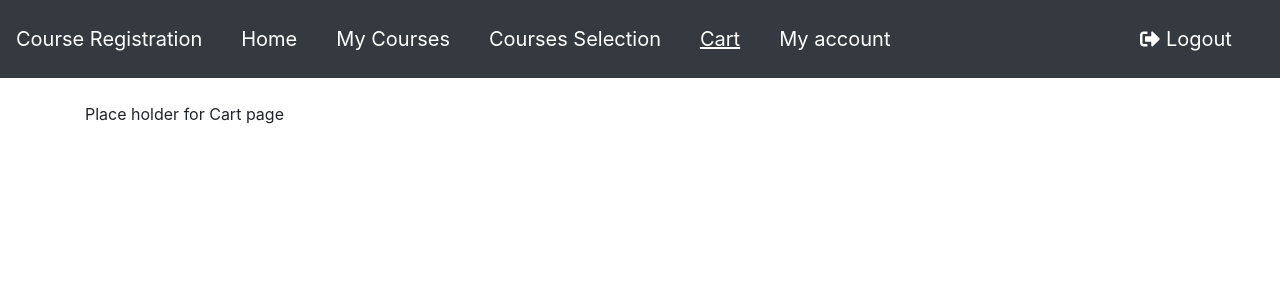
After one commit to Sumanth-Katnam/DBMS_431W, a Flask app: page /cart in a window 1280 px wide. The commit adds this page. Shown: the top 300 px of the page. Run offline with Flask 2, Linux system fonts and the light colour scheme; the visitor is signed in with stand-in values (Sample User, id 1); some libraries are stand-ins or nearby versions.

Commit message:
Added Placeholder pages

```diff
--- a/application.py
+++ b/application.py
@@ -1,9 +1,9 @@
 from flask import Flask
 
-from pyFiles.login.login import login_blueprints
+from pyFiles.routes.routes import routes_blueprints
 
 application = app = Flask(__name__)
-app.register_blueprint(login_blueprints)
+app.register_blueprint(routes_blueprints)
 
 app.secret_key = "I am Batman"
 
--- /dev/null
+++ b/pyFiles/routes/routes.py
@@ -0,0 +1,66 @@
+from flask import render_template, redirect, url_for, request, session, Blueprint
+from functools import wraps
+from ..login import login
+
+routes_blueprints = Blueprint('routes', __name__, template_folder='templates')
+
+# HELPER FUNCTIONS
+def loginRequired(f):
+    @wraps(f)
+    def wrap(*args, **kwargs):
+        if session['logged_in']:
+            return f(*args, **kwargs)
+        else:
+            return redirect(url_for('routes.r_login', error="Please log-in first"))
+    return wrap
+
+
+@routes_blueprints.route('/')
+def r_entry():
+    return redirect('/login')
+
+@routes_blueprints.route('/login', methods=['GET', 'POST'])
+def r_login():
+    error = None
+    if request.method == 'POST':
+        error = login(request.form['userName'], request.form['password'])
+        print(error)
+        if not error:
+            session['logged_in'] = True
+            session['userName'] = request.form['userName']
+            return redirect(url_for('routes.r_home'))
+        else:
+            error = "Wrong Credentials"
+    return render_template('/login.html', error=error)
+
+@routes_blueprints.route('/home')
+@loginRequired
+def r_home():
+    return render_template('/home.html', userName=session['userName'])
+
+@routes_blueprints.route('/myCourses')
+@loginRequired
+def r_myCourses():
+    return render_template('/myCourses.html')
+
+@routes_blueprints.route('/selectCourses')
+@loginRequired
+def r_selectCourses():
+    return render_template('/selectCourses.html')
+
+@routes_blueprints.route('/cart')
+@loginRequired
+def r_cart():
+    return render_template('/cart.html')
+
+@routes_blueprints.route('/myAccount')
+@loginRequired
+def r_myAccount():
+    return render_template('/myAccount.html')
+
+@routes_blueprints.route('/logout')
+@loginRequired
+def logout():
+    session.pop('logged_in', None)
+    session.pop('userName', None)
+    return redirect(url_for('routes.r_login', error=None))
--- a/static/css/app/application.css
+++ b/static/css/app/application.css
@@ -1,11 +1,17 @@
 .font-weight-normal {
-    font-weight: 400!important;
+  font-weight: 400 !important;
 }
 
-.mb-3, .my-3 {
-    margin-bottom: 1rem !important;
+.mb-3,
+.my-3 {
+  margin-bottom: 1rem !important;
 }
 
-.h3, h3 {
-    font-size: 1.75rem;
+.h3,
+h3 {
+  font-size: 1.75rem;
 }
+
+#mainNavBar .active {
+  text-decoration: underline;
+}
--- /dev/null
+++ b/templates/cart.html
@@ -0,0 +1,15 @@
+{% extends "mainPage.html" %}
+
+{% block title %}Cart{% endblock %}
+
+{% block content %}
+
+<div class="container">
+    Place holder for Cart page
+</div>
+
+<script>
+    $('#mainNavBar #cart').addClass('active');
+</script>
+
+{% endblock %}
--- /dev/null
+++ b/templates/mainPage.html
@@ -0,0 +1,67 @@
+<!DOCTYPE html>
+<html lang="en">
+
+<head>
+    <meta charset="UTF-8">
+    <meta http-equiv="X-UA-Compatible" content="IE=edge">
+    <meta name="viewport" content="width=device-width, initial-scale=1.0">
+
+    <link rel="stylesheet" href="../static/css/bootstrap.min.css" media="screen">
+    <link rel="stylesheet" href="../static/css/app/application.css" media="screen">
+
+    <script src="../static/js/jquery-3.6.0.min.js"></script>
+    <script src="../static/js/bootstrap.min.js"></script>
+
+
+    <!-- Font Awesome icons (free version) -->
+    <script src="https://use.fontawesome.com/releases/v5.15.4/js/all.js" crossorigin="anonymous"></script>
+    <!-- Google fonts-->
+    <link href="https://fonts.googleapis.com/css?family=Montserrat:400,700" rel="stylesheet" type="text/css" />
+    <link href="https://fonts.googleapis.com/css?family=Lato:400,700,400italic,700italic" rel="stylesheet"
+        type="text/css" />
+
+    {% if session.logged_in %}
+    <!-- <script src="../static/js/app/application.js"></script> -->
+    {% endif %}
+
+    <title>{% block title %}{% endblock %} - Course Registration</title>
+</head>
+
+<body>
+    <!-- Navigation-->
+    <nav class="navbar navbar-dark bg-dark" id="mainNavBar">
+        <a class="navbar-brand" href="/home">
+            Course Registration
+        </a>
+        <a class="navbar-brand" href="/home" id="home">
+            Home
+        </a>
+        <a class="navbar-brand" href="/myCourses" id="myCourses">
+            My Courses
+        </a>
+        <a class="navbar-brand" href="/selectCourses" id="selectCourses">
+            Courses Selection
+        </a>
+        <a class="navbar-brand" href="/cart" id="cart">
+            Cart
+        </a>
+        <a class="navbar-brand" href="/myAccount" id="myAccount">
+            My account
+        </a>
+        <a class="navbar-brand" href="#"></a>
+        <a class="navbar-brand" href="#"></a>
+        <a class="navbar-brand" href="#"></a>
+        <a class="navbar-brand" href="#"></a>
+        <a class="navbar-brand" href="#"></a>
+        <a class="navbar-brand py-3 px-0 px-lg-3 rounded" href="/logout" style="float: right;">
+            <i class="fas fa-sign-out-alt"></i> Logout
+        </a>
+    </nav>
+    <br>
+    <!-- end of Navigation -->
+
+    {% block content %}
+    {% endblock %}
+</body>
+
+</html>
```
Also changed, not shown: pyFiles/login.py (added, +7 -0 lines), pyFiles/login/login.py (deleted, +0 -19 lines), templates/home.html (added, +15 -0 lines), templates/myAccount.html (added, +15 -0 lines), templates/myCourses.html (added, +15 -0 lines), templates/selectCourses.html (added, +15 -0 lines), templates/login.html (renamed from templates/login/login.html).
